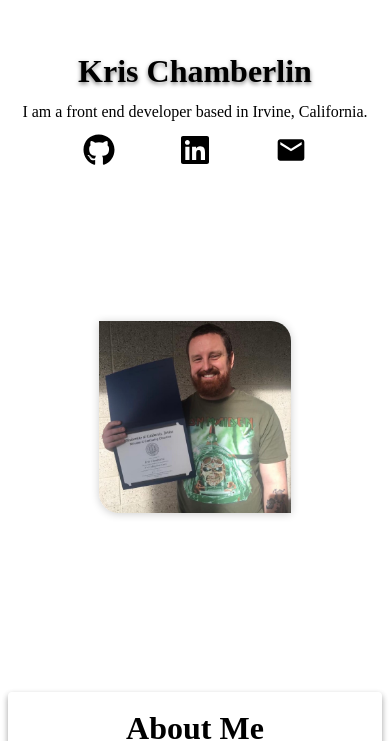
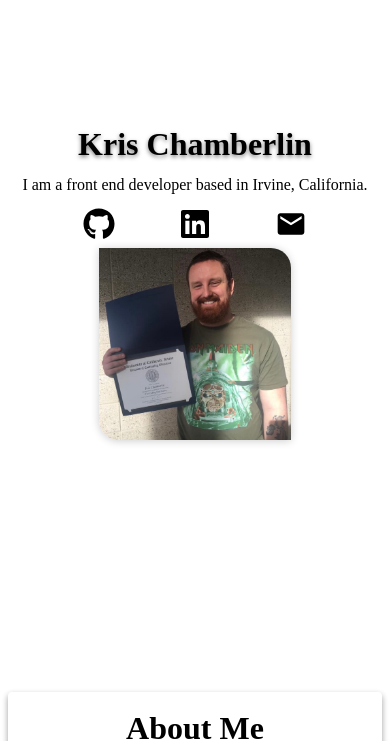
Before and after one commit to kechamberlin/portfolio, a Next.js app: page / in a window 390 px wide. Shown: the part 108-849 px from the top of the page. Built offline with nearby package versions, Linux system fonts and the light colour scheme.

Commit message:
Changed justify content to center.

```diff
--- a/components/home-page/hero.module.css
+++ b/components/home-page/hero.module.css
@@ -78,7 +78,7 @@
 @media (max-width: 768px) {
   .hero {
     flex-direction: column;
-    justify-content: space-evenly;
+    justify-content: center;
     text-align: center;
     gap: 0;
   }
```
